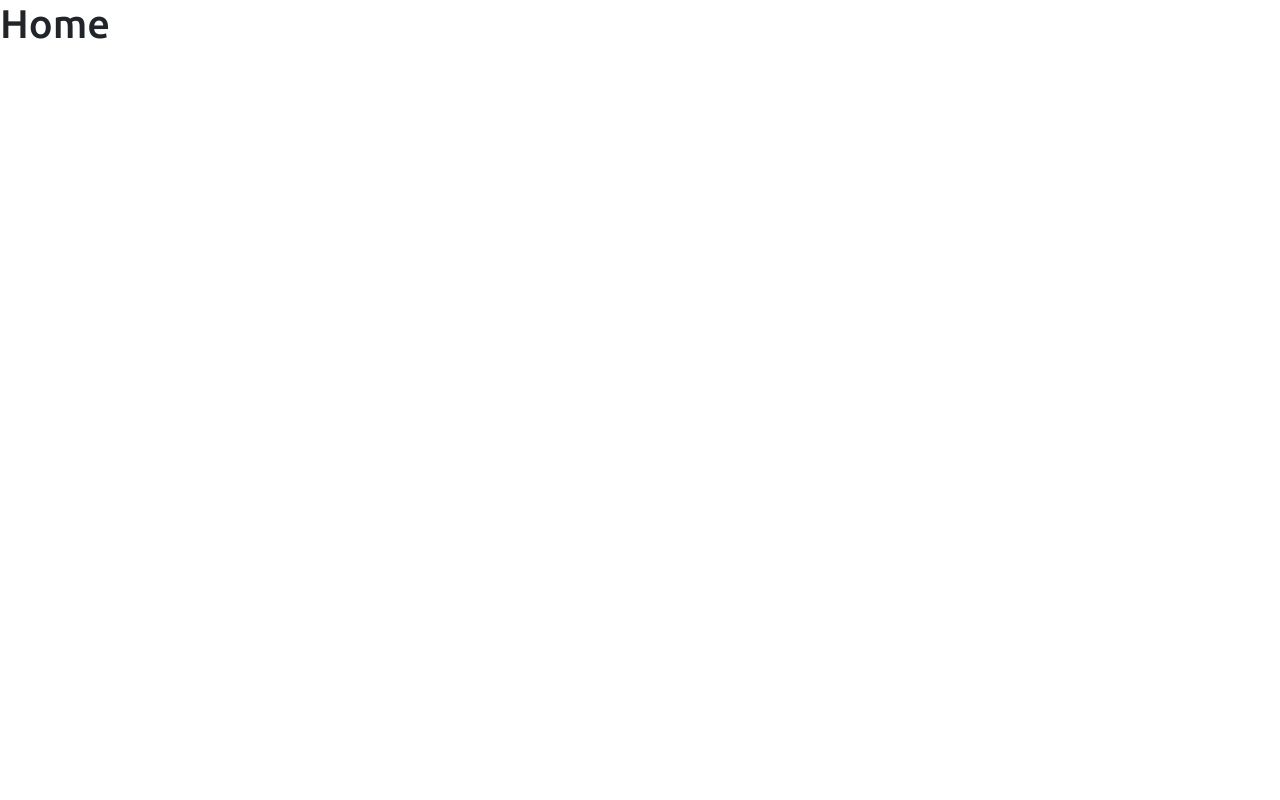
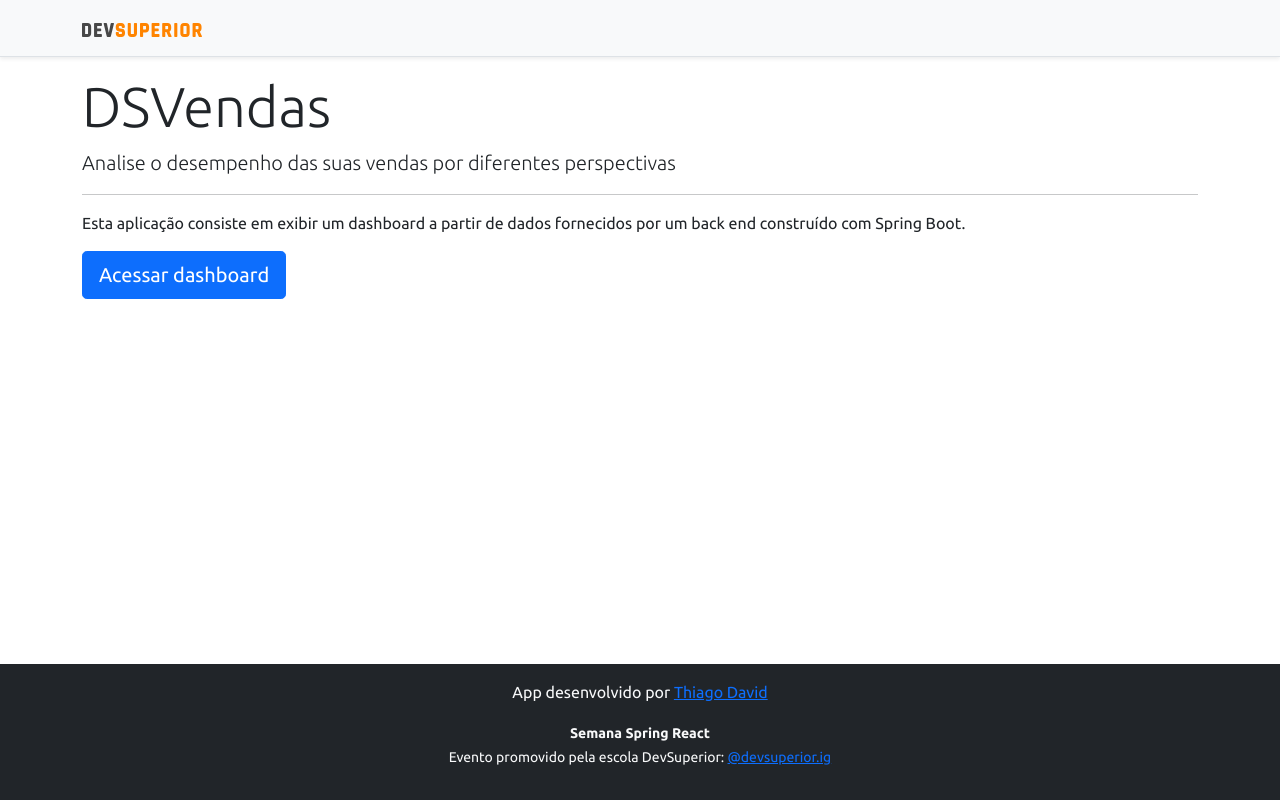
Before and after one commit to Thiteago/Spring-React, a React (Create React App) app in the folder frontend/: page / in a window 1280 px wide. Built offline with nearby package versions, Linux system fonts and the light colour scheme.

Commit message:
home, navigation

```diff
--- a/frontend/src/components/NavBar/index.tsx
+++ b/frontend/src/components/NavBar/index.tsx
@@ -1,11 +1,14 @@
 import ImgDsDark from 'assets/img/ds-dark.svg'
+import { Link } from 'react-router-dom';
 
-function Navbar(){
+function Navbar() {
     return (
         <div className="d-flex flex-column flex-md-row align-items-center p-3 px-md-4 mb-3 bg-light border-bottom shadow-sm">
             <div className="container">
                 <nav className="my-2 my-md-0 mr-md-3">
-                    <img src={ImgDsDark} alt="DevSuperior" width="120" />
+                    <Link to="/">
+                        <img src={ImgDsDark} alt="DevSuperior" width="120" />
+                    </Link>
                 </nav>
             </div>
         </div>
--- a/frontend/src/pages/Home/index.tsx
+++ b/frontend/src/pages/Home/index.tsx
@@ -1,9 +1,25 @@
-function Navbar(){
+import Footer from "components/Footer";
+import Navbar from "components/NavBar";
+import { Link } from "react-router-dom";
+
+function Home() {
     return (
-        <div>
-            <h1>Home</h1>
-        </div>
+        <>
+            <Navbar />
+            <div className="container">
+                <div className="jumbotron">
+                    <h1 className="display-4">DSVendas</h1>
+                    <p className="lead">Analise o desempenho das suas vendas por diferentes perspectivas</p>
+                    <hr />
+                    <p>Esta aplicação consiste em exibir um dashboard a partir de dados fornecidos por um back end construído com Spring Boot.</p>
+                    <Link className="btn btn-primary btn-lg" to="/dashboard">
+                        Acessar dashboard
+                    </Link>
+                </div>
+            </div>
+            <Footer />
+        </>
     )
 }
 
-export default Navbar;
+export default Home;
```
